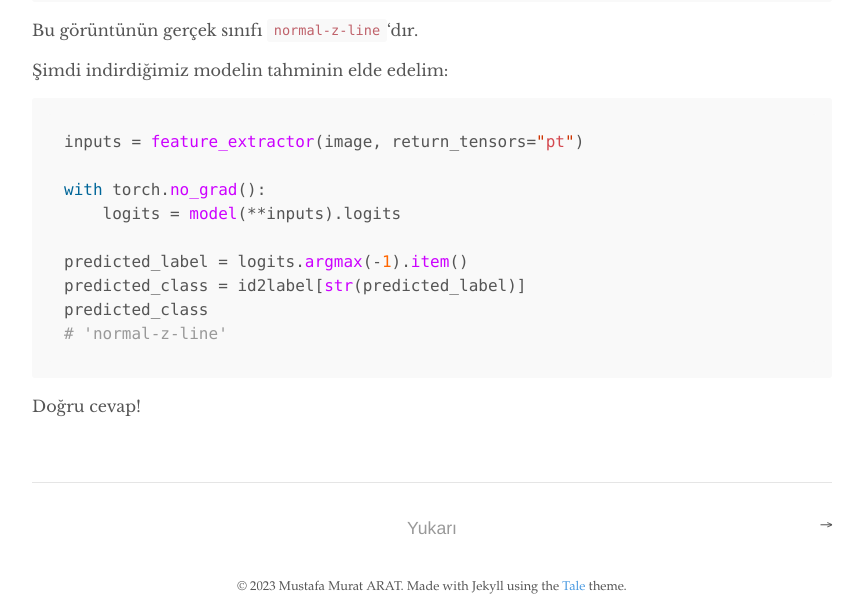
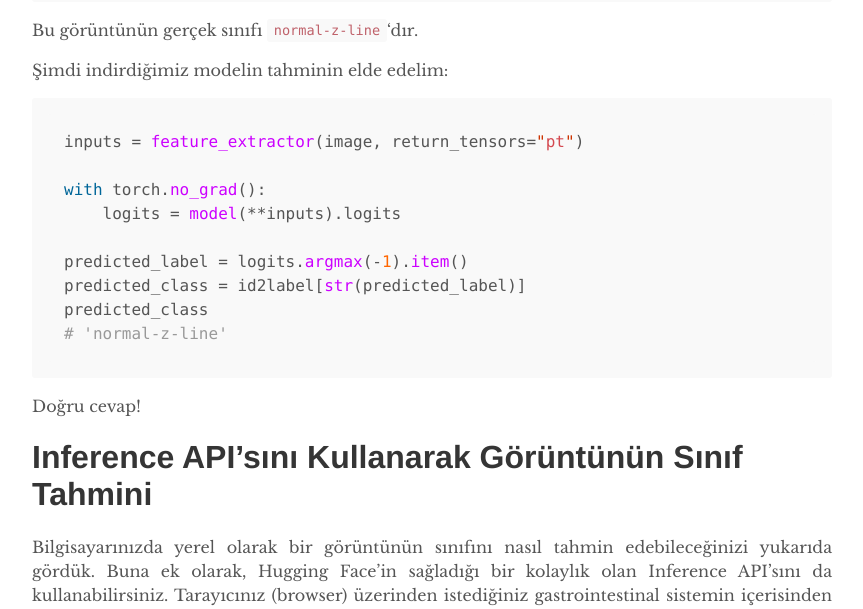
Before and after one commit to mmuratarat/turkish, a Jekyll site: the page built from _posts/2023-10-04-kvasir-v2-ViT-classifier.md, in a window 1280 px wide and 1400 px high, scrolled down 35287 px. Shown: the top 609 px of the window, without its empty margins (208-1071 px from the left). Built offline with Jekyll 4.4.1, drawn with Linux system fonts in a browser that asks for light colours; nearby versions of some CDN libraries; formulas are drawn with MathJax 3; comment, search, counter and statistics services are not loaded; some of the changed text lies outside the part shown.

Commit message:
Update 2023-10-04-kvasir-v2-ViT-classifier.md

````diff
--- a/_posts/2023-10-04-kvasir-v2-ViT-classifier.md
+++ b/_posts/2023-10-04-kvasir-v2-ViT-classifier.md
@@ -1131,3 +1131,19 @@
 ```
 
 Doğru cevap!
+
+# Inference API'sını Kullanarak Görüntünün Sınıf Tahmini
+
+Bilgisayarınızda yerel olarak bir görüntünün sınıfını nasıl tahmin edebileceğinizi yukarıda gördük. Buna ek olarak, Hugging Face'in sağladığı bir kolaylık olan Inference API'sını da kullanabilirsiniz. Tarayıcınız (browser) üzerinden istediğiniz gastrointestinal sistemin içerisinden alınan bir görüntünün tahmini elde edebilirsiniz:
+
+![](https://github.com/mmuratarat/turkish/blob/master/_posts/images/ksavir_vit_hostedinferenceAP_1.png?raw=true)
+
+Tek yapmanız gereken bilgisayarınızdan görüntüyü upload etmek. Şimdi `polyps` sınıfından bir görüntüyü (görüntüyü [buradan](https://github.com/mmuratarat/turkish/blob/master/_posts/images/example_polyps_image.jpg?raw=true) indirebilirsiniz) buraya gönderelim:
+
+![](https://github.com/mmuratarat/turkish/blob/master/_posts/images/ksavir_vit_hostedinferenceAP_2.png?raw=true)
+
+![](https://github.com/mmuratarat/turkish/blob/master/_posts/images/ksavir_vit_hostedinferenceAP_3.png?raw=true)
+
+![](https://github.com/mmuratarat/turkish/blob/master/_posts/images/ksavir_vit_hostedinferenceAP_4.png?raw=true)
+
+Kolaylıkla anlaşılacağı üzere, model, %94.1 olasılıkla bu görüntünün `polyps` sınıfına ait olduğunu tahmin etmiştir!
````
